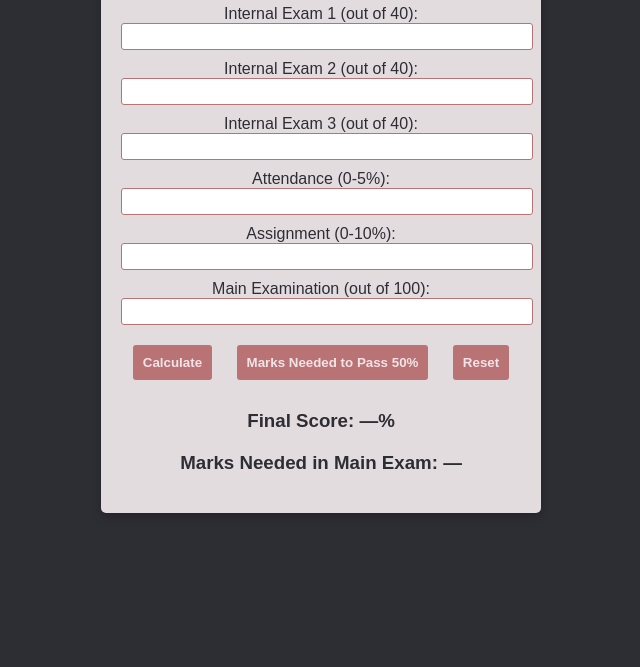
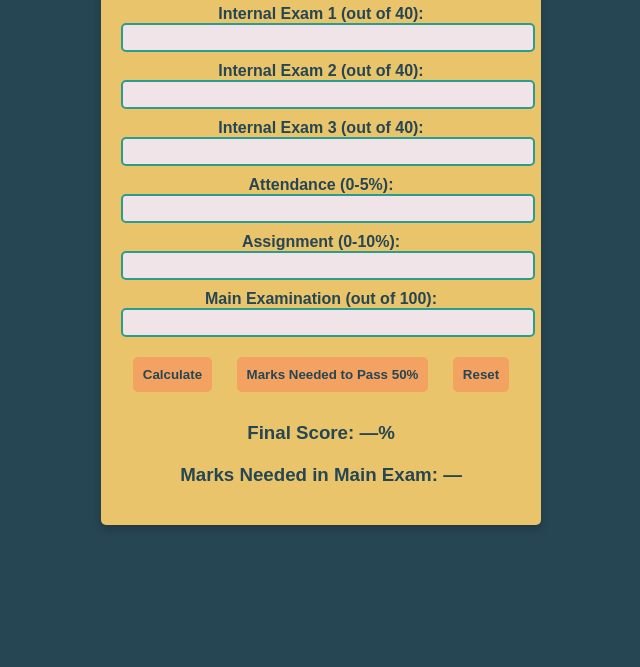
Before and after one commit to jewzon/Course-marks-calculator, a plain HTML site: page index.html in a window 1280 px wide. Shown: the part 133-800 px from the top of the page, without its empty margins (319-959 px from the left). Drawn offline with Linux system fonts and the light colour scheme.

Commit message:
index.html

```diff
--- a/index.html
+++ b/index.html
@@ -8,36 +8,40 @@
         body {
             font-family: Arial, sans-serif;
             text-align: center;
-            background-color: #2D2D34;
-            color: #F1E4E8;
+            background-color: #264653;
+            color: #F4A261;
         }
         .container {
             max-width: 400px;
             margin: 50px auto;
             padding: 20px;
-            background-color: #E2DCDE;
+            background-color: #E9C46A;
             border-radius: 5px;
             box-shadow: 0px 4px 8px rgba(0, 0, 0, 0.2);
         }
-        label { display: block; margin: 10px 0; color: #2D2D34; }
+        label { display: block; margin: 10px 0; color: #264653; font-weight: bold; }
         input {
             width: 100%;
             padding: 5px;
-            border: 1px solid #B97375;
-            border-radius: 3px;
+            border: 2px solid #2A9D8F;
+            border-radius: 5px;
+            background-color: #F1E4E8;
+            color: #264653;
+            font-weight: bold;
         }
         button {
             margin: 10px;
             padding: 10px;
             cursor: pointer;
-            background-color: #B97375;
+            background-color: #F4A261;
             border: none;
-            color: #F1E4E8;
-            border-radius: 3px;
+            color: #264653;
+            border-radius: 5px;
             font-weight: bold;
+            transition: 0.3s ease;
         }
-        button:hover { background-color: #8A565C; }
-        h3 { margin-top: 20px; color: #2D2D34; }
+        button:hover { background-color: #E76F51; color: white; }
+        h3 { margin-top: 20px; color: #264653; }
     </style>
 </head>
 <body>
```
